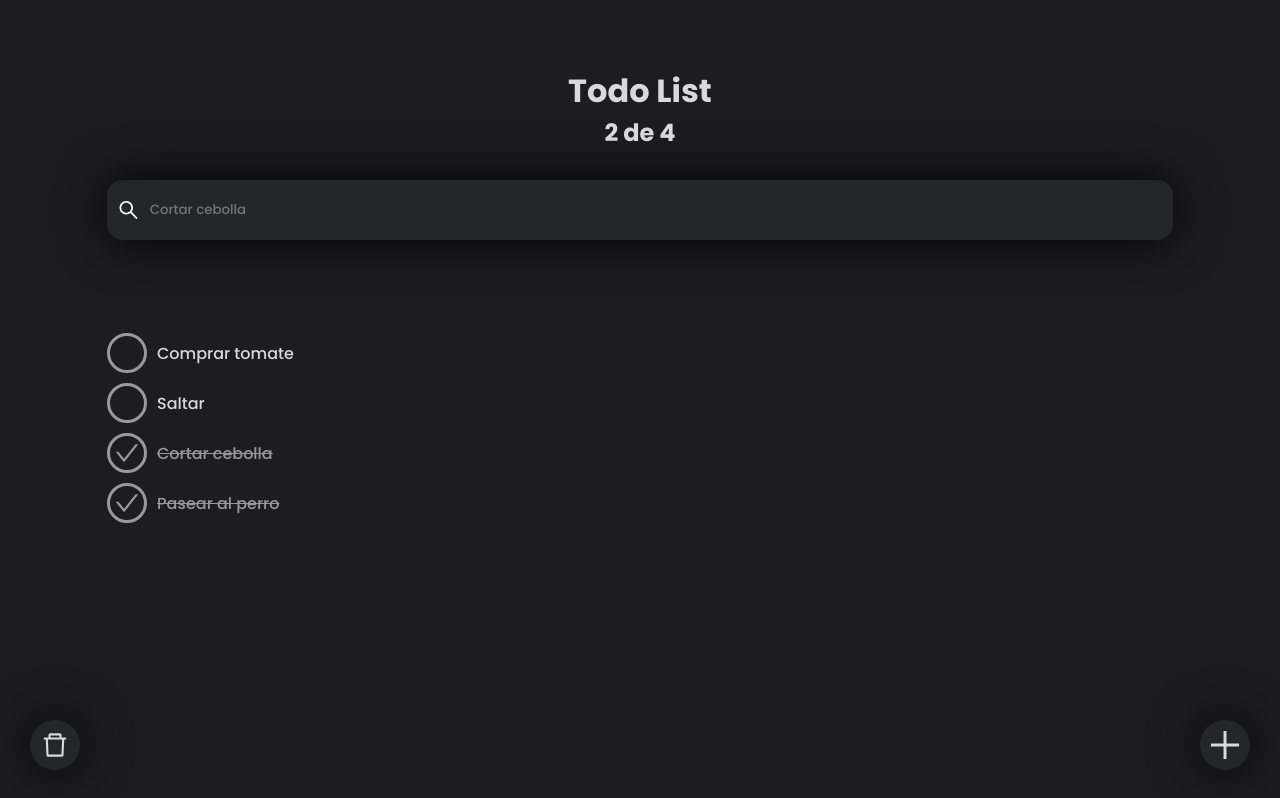
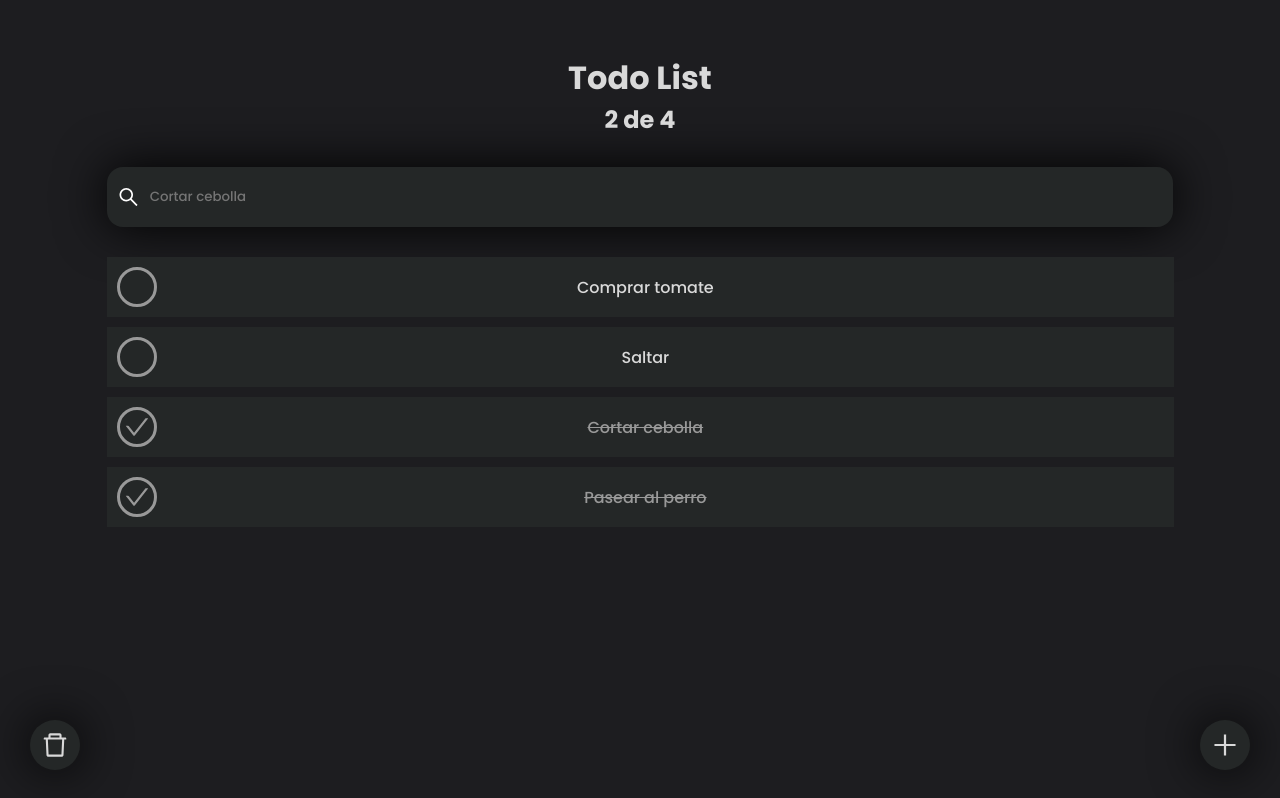
Before and after one commit to gonzaloyacante/Todo-list, a React (Vite) app: page / in a window 1280 px wide. Built offline with nearby package versions, Linux system fonts and the light colour scheme.

Commit message:
Arreglo de estilos

```diff
--- a/src/App.jsx
+++ b/src/App.jsx
@@ -20,7 +20,6 @@ function App() {
   const [searchValue, setSearchValue] = useState("");
   const [isLoading, setIsLoading] = useState(true);
   const [error, setError] = useState(false);
-  const [isLocalStorageLoaded, setIsLocalStorageLoaded] = useState(false); // Nuevo estado
 
   useEffect(() => {
     const fetchData = () => {
@@ -31,15 +30,13 @@ function App() {
             todosFromStorage !== null && todosFromStorage !== "undefined"
               ? JSON.parse(todosFromStorage)
               : defaultTodos;
-          console.log(loadedTodos, todosFromStorage, "storage");
           setTodos(loadedTodos);
-          setIsLocalStorageLoaded(true);
           setIsLoading(false);
         } catch (error) {
           setError(error);
           setIsLoading(false);
         }
-      }, 3000);
+      }, 2000);
     };
 
     fetchData();
@@ -49,12 +46,12 @@ function App() {
   const totalTodos = todos.length;
 
   useEffect(() => {
-    if (isLocalStorageLoaded) {
-      // Solo guardar en el almacenamiento local cuando los datos han sido cargados
+    if (!isLoading) {
       console.log(todos, "Save");
       saveListToStorage(todos);
     }
-  }, [todos, isLocalStorageLoaded]);
+  }, [todos, isLoading]);
+
   return (
     <>
       <header>
@@ -71,14 +68,12 @@ function App() {
           error={error}
         />
       </main>
-      <footer>
       <CreateTodoButton />
       <DeleteTodoButton
         resetListToStorage={resetListToStorage}
         setTodos={setTodos}
         defaultTodos={defaultTodos}
       />
-      </footer>
     </>
   );
 }
--- a/src/components/TodoItem.jsx
+++ b/src/components/TodoItem.jsx
@@ -7,14 +7,17 @@ function TodoItem(props) {
   return (
     <li
       className={`animate__animated animate__bounceInLeft container-item ${
-        completed ? "completed" : ""
+        completed && "completed"
       }`}>
       <span
         className="item-icon_check"
         onClick={() => handleCompleteTask(text, setTodos)}>
-        {completed ? <AiOutlineCheck className="item-icon" /> : ""}
+        {completed && <AiOutlineCheck className="item-icon" />}
       </span>
-      <p className="item-text">{text}</p>
+      <div>
+        <p className="item-text">{text}</p>
+        <p></p>
+      </div>
       <AiOutlineClose
         onClick={(event) => handleDeleteTask(event, text, setTodos)}
         className="item-icon_close item-icon"
--- a/src/components/TodoList.jsx
+++ b/src/components/TodoList.jsx
@@ -15,7 +15,7 @@ function TodoList(props) {
       {isLoading && (
         <Skeleton
           count={5}
-          highlightColor="#00d154"
+          highlightColor="#1d1d20"
           baseColor="#242727"
           height="5rem"
           borderRadius="1rem"
--- a/src/scss/App.scss
+++ b/src/scss/App.scss
@@ -9,15 +9,10 @@
 
 header {
   text-align: center;
-  grid-area: 2 / 2 / 4 / 12;
+  grid-area: 2 / 2 / 2 / 12;
 }
 
 main {
   text-align: center;
-  grid-area: 6 / 2 / 11 / 12;
+  grid-area: 3 / 2 / 13 / 12;
 }
-
-footer {
-  grid-area: 11 / 6 / 12 / 8;
-  text-align: center;
-}
--- a/src/scss/components/handleTodoButton.scss
+++ b/src/scss/components/handleTodoButton.scss
@@ -2,12 +2,9 @@
   height: 5rem;
   width: 5rem;
   border-radius: 50%;
-  padding: 0.5rem;
   position: absolute;
-  right: 3rem;
-  bottom: 3rem;
   background-color: $bg-secondary;
-
+  padding: 1rem;
   box-shadow: 0rem 0rem 5rem 0px #000000;
 }
 
@@ -15,11 +12,8 @@
 .todo-create_button:hover,
 .todo-delete_button:hover {
   cursor: pointer;
-  animation: border .4s ease 1 forwards;
-  border: 1px solid $color-primary;
-  background-color: $color-primary;
+  border: 2px solid $color-primary;
   box-shadow: 0rem 0rem 5rem 0px $color-primary;
-
 }
 .todo-create_button {
   right: 3rem;
@@ -28,23 +22,4 @@
 .todo-delete_button {
   left: 3rem;
   bottom: 3rem;
-  padding: 1rem;
 }
-
-@keyframes border{
-  0% {
-    border-width: 1px; /* Ancho inicial del borde */
-  }
-  25% {
-    border-width: 25%; /* Ancho del borde al 25% de la animación */
-  }
-  50% {
-    border-width: 50%; /* Ancho del borde al 50% de la animación */
-  }
-  75% {
-    border-width: 75%; /* Ancho del borde al 75% de la animación */
-  }
-  100% {
-    border-width: 100%; /* Ancho del borde al 100% de la animación */
-  }
-}
--- a/src/scss/components/todoItems.scss
+++ b/src/scss/components/todoItems.scss
@@ -4,6 +4,9 @@
   align-items: center;
   flex-direction: row;
   margin-bottom: 1rem;
+  background-color: $bg-secondary;
+  height: 6rem;
+  padding: 0rem 1rem;
 }
 
 .item-icon {
@@ -16,14 +19,6 @@
 .item-icon:hover {
   background-color: #8e8e8e7a;
   cursor: pointer;
-}
-
-.container-item:hover .item-icon_close {
-  visibility: visible;
-}
-
-.item-icon_close {
-  visibility: hidden;
 }
 
 .item-icon_check {
--- a/src/scss/components/todoSearch.scss
+++ b/src/scss/components/todoSearch.scss
@@ -8,7 +8,11 @@
   align-items: center;
   margin: 3rem 0rem;
   border-radius: 1.6rem;
-  box-shadow: 0rem 0rem 5rem 0px rgba(0, 0, 0),
+  box-shadow: 0rem 0rem 5rem 0px rgba(0, 0, 0);
+}
+.todo-search_label:focus {
+  border: 2px solid $color-primary;
+  box-shadow: 0rem 0rem 5rem 0px $color-primary;
 }
 
 .todo-search-icon {
@@ -25,3 +29,13 @@
   caret-color: #fff;
   color: #fff;
 }
+
+@media screen and (min-width: 1000px) {
+  .container-item:hover .item-icon_close {
+    visibility: visible;
+  }
+
+  .item-icon_close {
+    visibility: hidden;
+  }
+}
```
Lines whose indentation alone changed are shown as unchanged.
